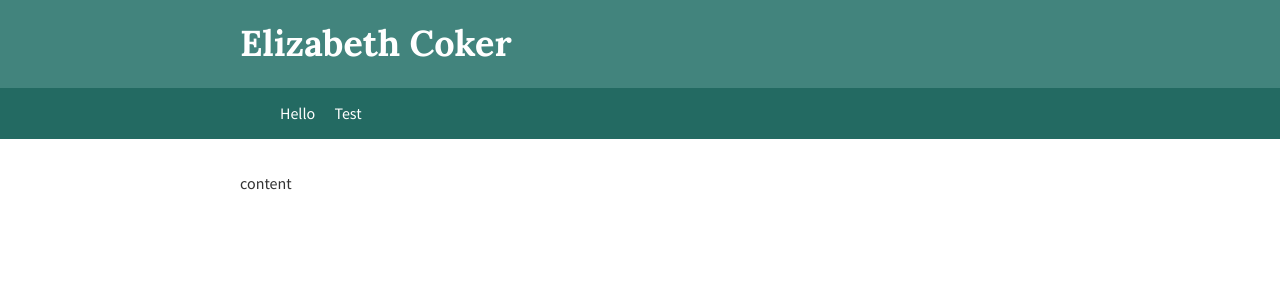
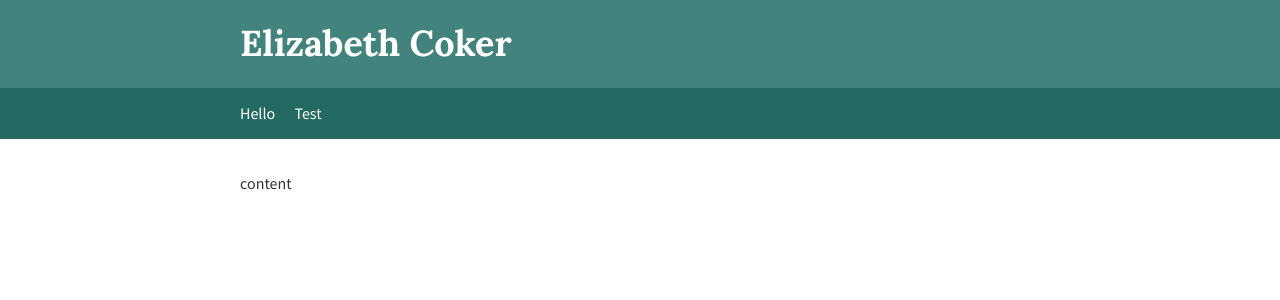
Before and after one commit to eac54/eac54.github.io, a Jekyll site: the page built from index.md, in a window 1280 px wide. Shown: the top 300 px of the page. Built offline with Jekyll 4.4.1, drawn with Linux system fonts in a browser that asks for light colours.

Commit message:
Update nav.md

```diff
--- a/_includes/nav.md
+++ b/_includes/nav.md
@@ -1,2 +1,3 @@
 * [Hello](/hello)
 * [Test](/)
+{: .nav}
```
